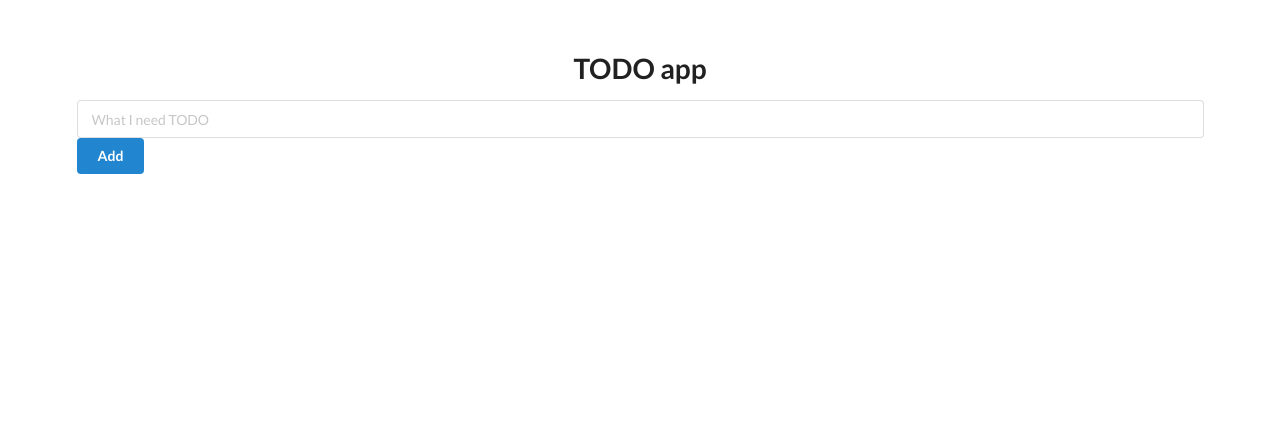
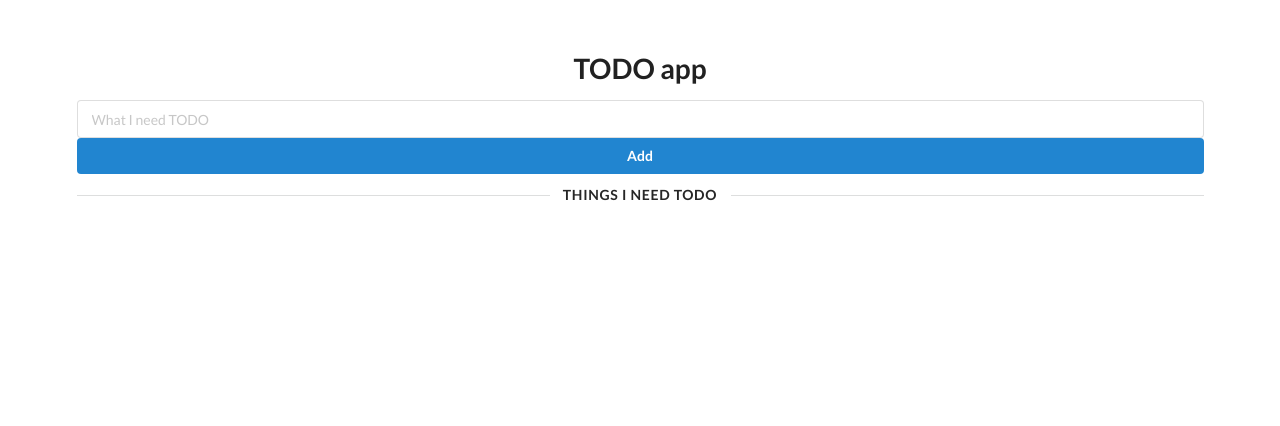
Before and after one commit to alt-cee/todo, a Flask app: page / in a window 1280 px wide. Shown: the top 426 px of the page. Run offline with Flask 3, Linux system fonts and the light colour scheme; some libraries are stand-ins or nearby versions.

Commit message:
add label style

```diff
--- a/templates/base.html
+++ b/templates/base.html
@@ -16,19 +16,25 @@
     <h1 style="margin-top: 50px" class="ui center aligned header">TODO app</h1>
 
     <form class="ui form" action="/add" method="POST">
-        <label for="title"></label><input type="text" id="title" name="title" placeholder="What I need TODO"><button class="ui blue button" type="submit">Add</button>
+        <label for="title"></label><input type="text" id="title" name="title" placeholder="What I need TODO">
+        <button class="fluid ui blue button" type="submit">Add</button>
     </form>
 
+    <div class="ui horizontal divider">
+        Things I need TODO
+    </div>
+
+
     {% for todo in todo_list %}
-    <div class="ui segment">
+    <div class="ui grey segment">
         <p class="ui big header"> [{{todo.id}}] {{todo.title}} </p>
-        {% if todo.complete == False %}
-            <span class="ui grey label">Not Complete</span>
-        {% else %}
-            <span class="ui green label">Complete</span>
-        {% endif %}
         <a class="ui blue button" href="/update/{{ todo.id }}">Update</a>
         <a class="ui red button" href="/delete/{{ todo.id }}">Delete</a>
+        {% if todo.complete == False %}
+            <a class="ui red right tag label">Not Complete</a>
+        {% else %}
+            <a class="ui green right tag label">Complete</a>
+        {% endif %}
     </div>
     {% endfor %}
 </div>
```
